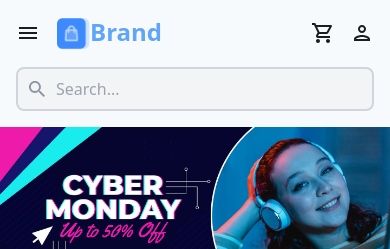
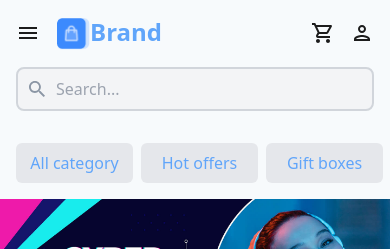
Before and after one commit to alexleonardochristachomolina/project10, a React (Vite) app in the folder client/: page / in a window 390 px wide. Shown: the top 249 px of the page. Built offline with nearby package versions, Linux system fonts and the light colour scheme.

Commit message:
feat:(ui) :sparkles: Add Navbar mobile
Added Navbar for mobile

```diff
--- a/client/src/components/Navbar/index.jsx
+++ b/client/src/components/Navbar/index.jsx
@@ -1,8 +1,19 @@
 import React from 'react';
 import { HambuergerIcon } from '../../assets/header-icons';
+import Slider from 'react-slick';
 import { ExpandMoreIcon } from '../../assets/control-icons';
 
 const Navbar = () => {
+  const settings = {
+    dots: false,
+    arrows: false,
+    infinite: false,
+    speed: 500,
+    slidesToShow: 3,
+    slidesToScroll: 3,
+    autoplay: false,
+  };
+
   return (
     <section className="text-gray-900 font-medium body-font border-0 sm:border-t-2 sm:border-b-2 border-gray-200">
       <div className="container p-4 hidden sm:flex md:flex lg:flex xl:flex mx-auto items-start">
@@ -28,6 +39,37 @@ const Navbar = () => {
           </a>
         </nav>
       </div>
+      <div className=" sm:hidden md:hidden lg:hidden xl:hidden">
+        <nav className="p-4 pr-0">
+          <Slider {...settings}>
+            <div>
+              <div className="p-2 mr-2 bg-gray-200 active:bg-blue-500 rounded-md active:text-black text-blue-400 text-center">
+                <a href="#">All category</a>
+              </div>
+            </div>
+            <div>
+              <div className="p-2 mr-2 bg-gray-200 active:bg-blue-500 rounded-md active:text-black text-blue-400 text-center">
+                <a href="#">Hot offers</a>
+              </div>
+            </div>
+            <div>
+              <div className="p-2 mr-2 bg-gray-200 active:bg-blue-500 rounded-md active:text-black text-blue-400 text-center">
+                <a href="#">Gift boxes</a>
+              </div>
+            </div>
+            <div>
+              <div className="p-2 mr-2 bg-gray-200 active:bg-blue-500 rounded-md active:text-black text-blue-400 text-center">
+                <a href="#">News</a>
+              </div>
+            </div>
+            <div>
+              <div className="p-2 mr-2 bg-gray-200 active:bg-blue-500 rounded-md active:text-black text-blue-400 text-center">
+                <a href="#">Help</a>
+              </div>
+            </div>
+          </Slider>
+        </nav>
+      </div>
     </section>
   );
 };
```
